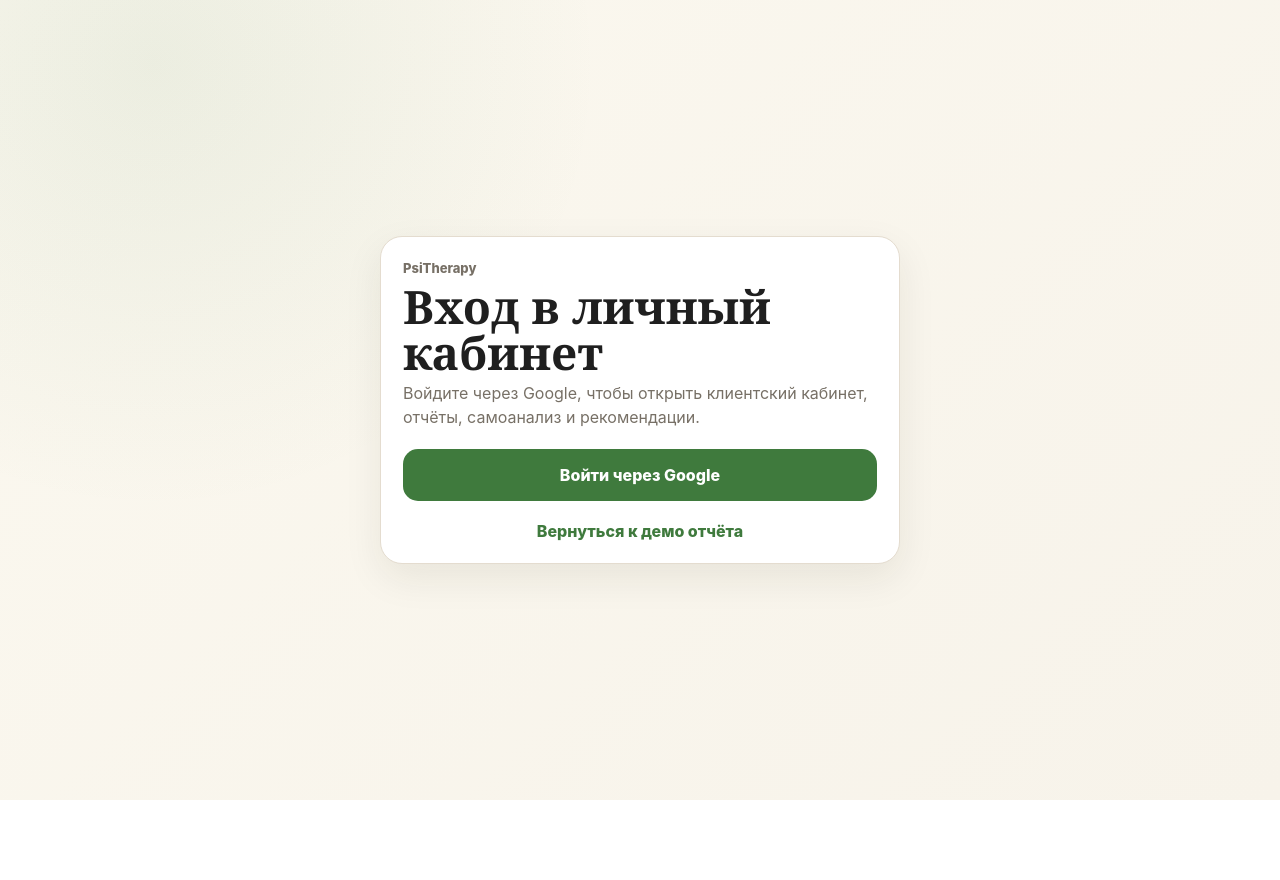
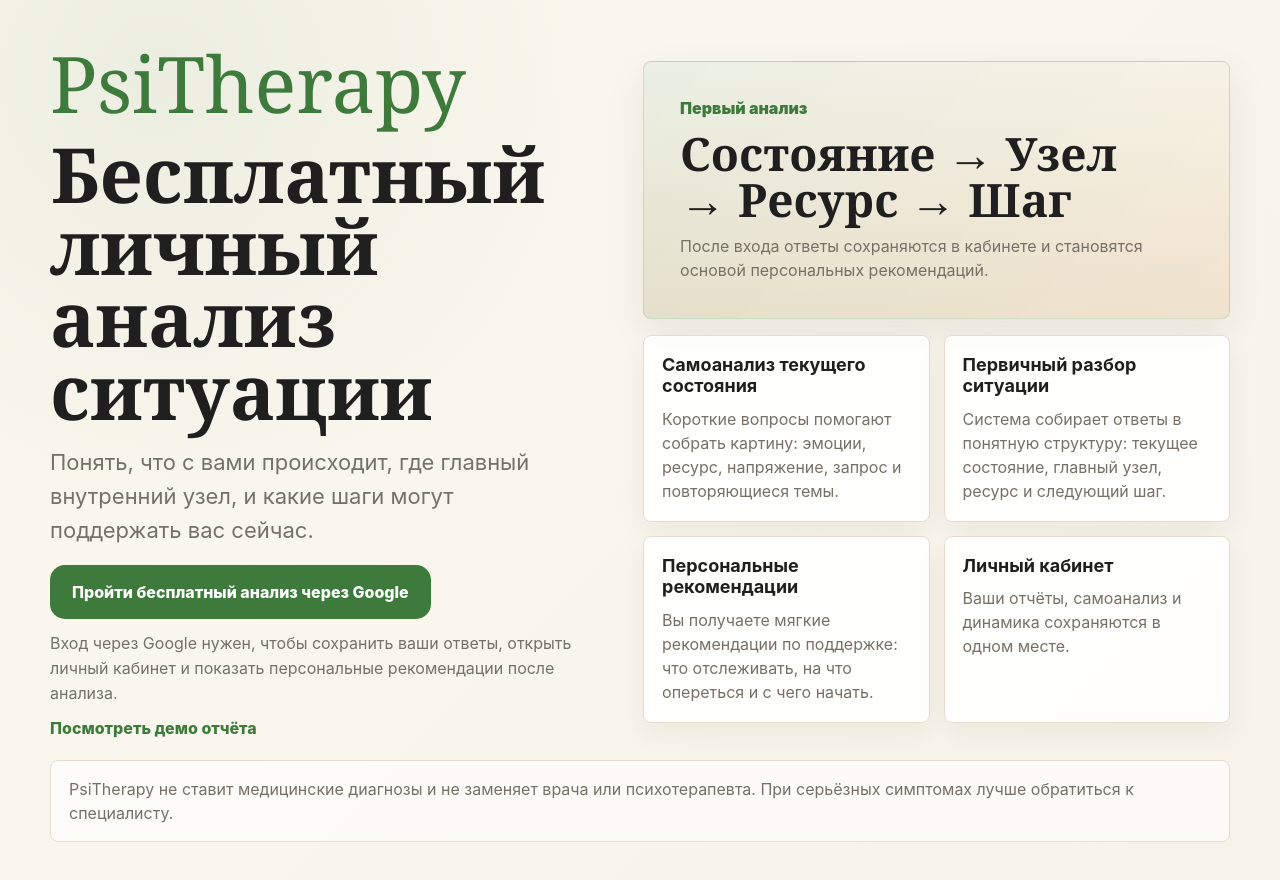
Before and after one commit to andylitvinov-design/report, a React (Vite) app: page / in a window 1280 px wide. Shown: the top 880 px of the page. Before the commit the page ends 800 px from the top, so only its background shows below. Built offline with nearby package versions, Linux system fonts and the light colour scheme; no server answers.

Commit message:
Turn PsiTherapy login into mini landing

```diff
--- a/src/pages/LoginPage.jsx
+++ b/src/pages/LoginPage.jsx
@@ -4,6 +4,24 @@
 export default function LoginPage() {
   const [status, setStatus] = useState("idle");
   const [error, setError] = useState("");
+  const analysisSteps = [
+    {
+      title: "Самоанализ текущего состояния",
+      text: "Короткие вопросы помогают собрать картину: эмоции, ресурс, напряжение, запрос и повторяющиеся темы.",
+    },
+    {
+      title: "Первичный разбор ситуации",
+      text: "Система собирает ответы в понятную структуру: текущее состояние, главный узел, ресурс и следующий шаг.",
+    },
+    {
+      title: "Персональные рекомендации",
+      text: "Вы получаете мягкие рекомендации по поддержке: что отслеживать, на что опереться и с чего начать.",
+    },
+    {
+      title: "Личный кабинет",
+      text: "Ваши отчёты, самоанализ и динамика сохраняются в одном месте.",
+    },
+  ];
 
   const handleGoogleLogin = async () => {
     setStatus("loading");
@@ -18,15 +36,14 @@
   };
 
   return (
-    <main className="auth-page">
-      <section className="auth-card card">
-        <div>
-          <p className="eyebrow">PsiTherapy</p>
-          <h1>Вход в личный кабинет</h1>
-          <p className="subtitle">
-            Войдите через Google, чтобы открыть клиентский кабинет, отчёты, самоанализ и рекомендации.
+    <main className="auth-page auth-landing">
+      <section className="auth-hero" aria-labelledby="auth-hero-title">
+        <div className="auth-hero-copy">
+          <p className="auth-brand">PsiTherapy</p>
+          <h1 id="auth-hero-title">Бесплатный личный анализ ситуации</h1>
+          <p className="auth-lead">
+            Понять, что с вами происходит, где главный внутренний узел, и какие шаги могут поддержать вас сейчас.
           </p>
-        </div>
 
           {!authEnv.isConfigured && (
             <div className="auth-notice">
@@ -37,13 +54,40 @@
 
           {error && <div className="auth-error">{error}</div>}
 
+          <div className="auth-actions">
             <button className="primary-btn auth-google-btn" type="button" onClick={handleGoogleLogin} disabled={status === "loading" || !authEnv.isConfigured}>
-          {status === "loading" ? "Открываю Google…" : "Войти через Google"}
+              {status === "loading" ? "Открываю Google…" : "Пройти бесплатный анализ через Google"}
             </button>
+            <p>
+              Вход через Google нужен, чтобы сохранить ваши ответы, открыть личный кабинет и показать персональные рекомендации после анализа.
+            </p>
+            <a className="auth-link" href="/demo">
+              Посмотреть демо отчёта
+            </a>
+          </div>
+        </div>
 
-        <a className="auth-link" href="/">
-          Вернуться к демо отчёта
-        </a>
+        <div className="auth-preview" aria-label="Как работает личный анализ">
+          <div className="auth-preview-panel">
+            <span>Первый анализ</span>
+            <strong>Состояние → Узел → Ресурс → Шаг</strong>
+            <p>После входа ответы сохраняются в кабинете и становятся основой персональных рекомендаций.</p>
+          </div>
+          <div className="auth-preview-list">
+            {analysisSteps.map((step) => (
+              <article className="auth-step-card" key={step.title}>
+                <h2>{step.title}</h2>
+                <p>{step.text}</p>
+              </article>
+            ))}
+          </div>
+        </div>
+      </section>
+
+      <section className="auth-safety-note" aria-label="Важное уточнение">
+        <p>
+          PsiTherapy не ставит медицинские диагнозы и не заменяет врача или психотерапевта. При серьёзных симптомах лучше обратиться к специалисту.
+        </p>
       </section>
     </main>
   );
--- a/src/styles.css
+++ b/src/styles.css
@@ -253,16 +253,76 @@
   gap: 20px;
 }
 
+.auth-landing {
+  place-items: stretch;
+  align-content: center;
+  gap: 22px;
+  padding: clamp(18px, 4vw, 46px);
+}
+
+.auth-hero {
+  width: min(1180px, 100%);
+  margin: 0 auto;
+  display: grid;
+  grid-template-columns: minmax(0, 0.95fr) minmax(420px, 1.05fr);
+  align-items: center;
+  gap: clamp(26px, 5vw, 62px);
+}
+
+.auth-hero-copy {
+  display: grid;
+  gap: 18px;
+  animation: auth-rise 520ms ease both;
+}
+
+.auth-brand {
+  font-family: Georgia, "Times New Roman", serif;
+  font-size: clamp(46px, 7vw, 78px);
+  line-height: 0.95;
+  color: var(--green);
+}
+
+.auth-lead {
+  max-width: 640px;
+  color: var(--muted);
+  font-size: clamp(18px, 2vw, 22px);
+  line-height: 1.55;
+}
+
+.auth-hero h1 {
+  max-width: 760px;
+  font-size: clamp(42px, 6vw, 76px);
+  line-height: 0.95;
+}
+
+.auth-actions {
+  max-width: 620px;
+  display: grid;
+  gap: 12px;
+}
+
+.auth-actions p {
+  color: var(--muted);
+  line-height: 1.55;
+}
+
 .auth-google-btn {
-  width: 100%;
-  min-height: 52px;
+  width: fit-content;
+  min-height: 54px;
+  padding: 12px 22px;
+  font-size: 16px;
 }
 
 .auth-link {
   color: var(--green);
   font-weight: 800;
-  text-align: center;
+  width: fit-content;
   text-decoration: none;
+}
+
+.auth-link:hover,
+.auth-link:focus-visible {
+  text-decoration: underline;
 }
 
 .auth-inline-btn {
@@ -295,6 +355,95 @@
   background: rgba(217, 83, 79, 0.08);
   color: var(--danger);
   font-weight: 800;
+}
+
+.auth-preview {
+  display: grid;
+  gap: 16px;
+  animation: auth-rise 640ms 80ms ease both;
+}
+
+.auth-preview-panel {
+  min-height: 238px;
+  padding: clamp(24px, 4vw, 36px);
+  display: grid;
+  align-content: end;
+  gap: 12px;
+  border: 1px solid rgba(63, 122, 61, 0.18);
+  border-radius: 8px;
+  background:
+    linear-gradient(135deg, rgba(63, 122, 61, 0.1), rgba(215, 131, 34, 0.08)),
+    linear-gradient(180deg, #fffdf7, #f2eadb);
+  box-shadow: var(--shadow);
+}
+
+.auth-preview-panel span {
+  color: var(--green);
+  font-weight: 900;
+}
+
+.auth-preview-panel strong {
+  max-width: 460px;
+  font-family: Georgia, "Times New Roman", serif;
+  font-size: clamp(30px, 4vw, 46px);
+  line-height: 1;
+}
+
+.auth-preview-panel p,
+.auth-step-card p,
+.auth-safety-note p {
+  color: var(--muted);
+  line-height: 1.5;
+}
+
+.auth-preview-list {
+  display: grid;
+  grid-template-columns: repeat(2, minmax(0, 1fr));
+  gap: 14px;
+}
+
+.auth-step-card {
+  min-height: 156px;
+  padding: 18px;
+  display: grid;
+  align-content: start;
+  gap: 10px;
+  border: 1px solid var(--border);
+  border-radius: 8px;
+  background: rgba(255, 255, 255, 0.84);
+  box-shadow: 0 10px 28px rgba(43, 32, 18, 0.06);
+  transition: border-color 160ms ease, transform 160ms ease, box-shadow 160ms ease;
+}
+
+.auth-step-card:hover {
+  border-color: rgba(63, 122, 61, 0.34);
+  transform: translateY(-2px);
+  box-shadow: 0 14px 34px rgba(43, 32, 18, 0.08);
+}
+
+.auth-step-card h2 {
+  font-size: 18px;
+}
+
+.auth-safety-note {
+  width: min(1180px, 100%);
+  margin: 0 auto;
+  padding: 16px 18px;
+  border: 1px solid var(--border);
+  border-radius: 8px;
+  background: rgba(255, 255, 255, 0.66);
+}
+
+@keyframes auth-rise {
+  from {
+    opacity: 0;
+    transform: translateY(14px);
+  }
+
+  to {
+    opacity: 1;
+    transform: translateY(0);
+  }
 }
 
 .profile-page {
@@ -964,6 +1113,48 @@
     padding: 16px;
   }
 
+  .auth-landing {
+    align-content: start;
+  }
+
+  .auth-hero {
+    grid-template-columns: 1fr;
+    gap: 22px;
+  }
+
+  .auth-hero-copy {
+    gap: 14px;
+  }
+
+  .auth-brand {
+    font-size: 42px;
+  }
+
+  .auth-hero h1 {
+    font-size: 38px;
+  }
+
+  .auth-lead {
+    font-size: 17px;
+  }
+
+  .auth-google-btn {
+    width: 100%;
+    white-space: normal;
+  }
+
+  .auth-preview-panel {
+    min-height: 190px;
+  }
+
+  .auth-preview-list {
+    grid-template-columns: 1fr;
+  }
+
+  .auth-step-card {
+    min-height: 0;
+  }
+
   .mobile-nav {
     margin: 14px 0;
     padding: 10px;
```
Lines whose indentation alone changed are shown as unchanged.
